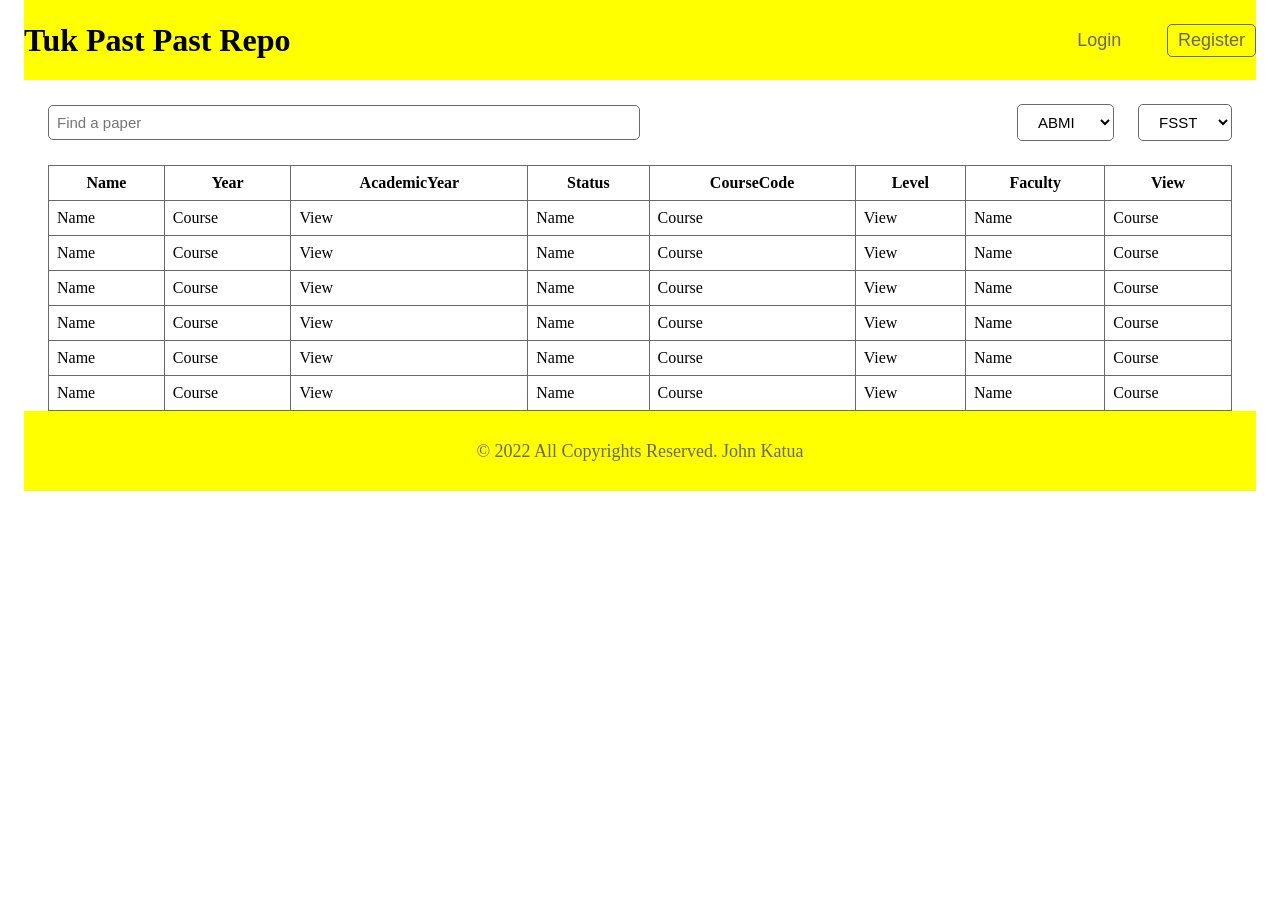
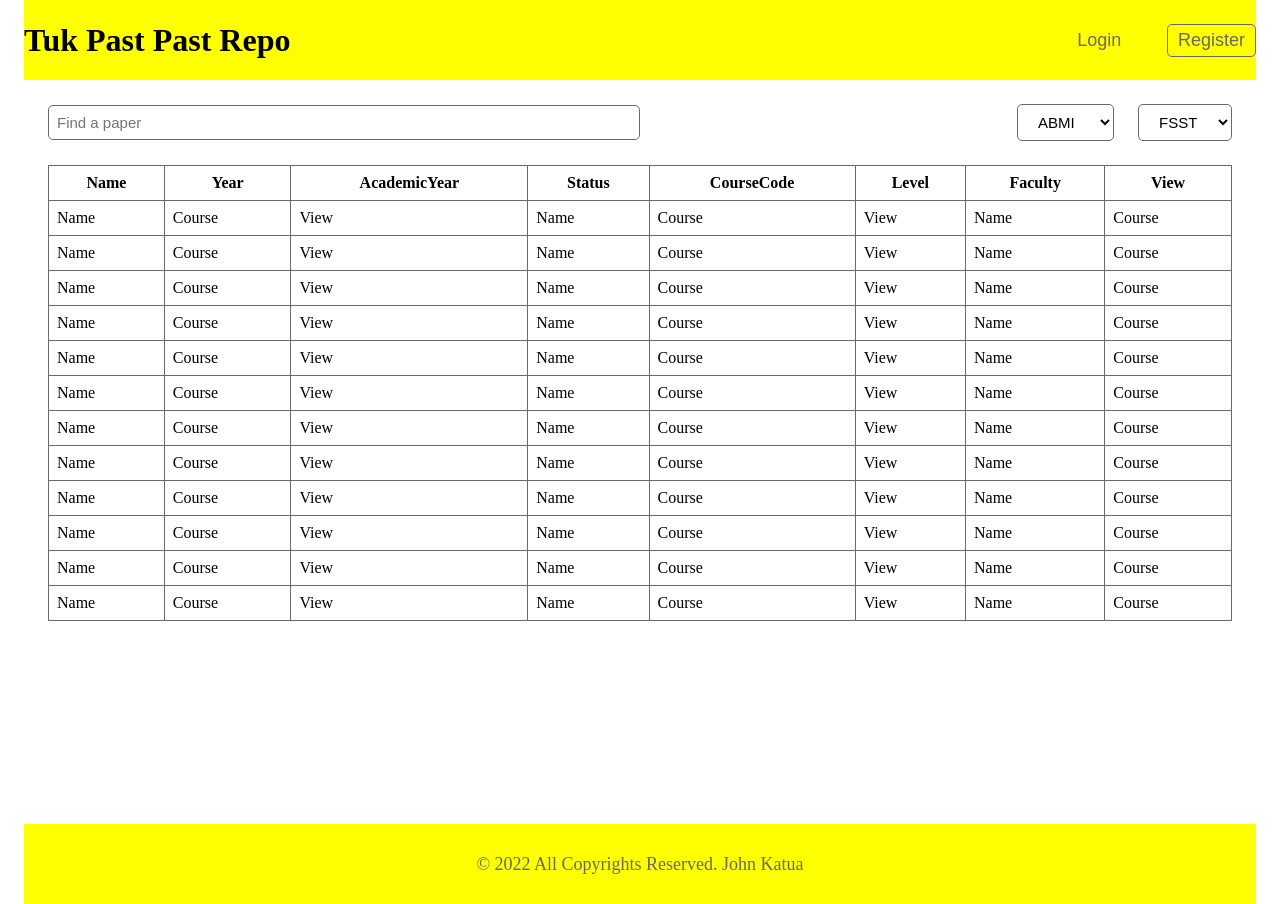
Before and after one commit to johnkatua/Tuk-Past-Paper-Repo, a React (Vite) app: page /details in a window 1280 px wide. Before the commit the page ends 800 px from the top, so only its background shows below. Built offline with nearby package versions, Linux system fonts and the light colour scheme.

Commit message:
added padding to the table

```diff
--- a/src/pages/Details.jsx
+++ b/src/pages/Details.jsx
@@ -89,6 +89,66 @@ const Details = () => {
             <td>Name</td>
             <td>Course</td>
           </tr>
+          <tr>
+            <td>Name</td>
+            <td>Course</td>
+            <td>View</td>
+            <td>Name</td>
+            <td>Course</td>
+            <td>View</td>
+            <td>Name</td>
+            <td>Course</td>
+          </tr>
+          <tr>
+            <td>Name</td>
+            <td>Course</td>
+            <td>View</td>
+            <td>Name</td>
+            <td>Course</td>
+            <td>View</td>
+            <td>Name</td>
+            <td>Course</td>
+          </tr>
+           <tr>
+            <td>Name</td>
+            <td>Course</td>
+            <td>View</td>
+            <td>Name</td>
+            <td>Course</td>
+            <td>View</td>
+            <td>Name</td>
+            <td>Course</td>
+          </tr>
+          <tr>
+            <td>Name</td>
+            <td>Course</td>
+            <td>View</td>
+            <td>Name</td>
+            <td>Course</td>
+            <td>View</td>
+            <td>Name</td>
+            <td>Course</td>
+          </tr>
+           <tr>
+            <td>Name</td>
+            <td>Course</td>
+            <td>View</td>
+            <td>Name</td>
+            <td>Course</td>
+            <td>View</td>
+            <td>Name</td>
+            <td>Course</td>
+          </tr>
+          <tr>
+            <td>Name</td>
+            <td>Course</td>
+            <td>View</td>
+            <td>Name</td>
+            <td>Course</td>
+            <td>View</td>
+            <td>Name</td>
+            <td>Course</td>
+          </tr>
         </table>
       </div>
     </div>
--- a/src/pages/index.css
+++ b/src/pages/index.css
@@ -44,7 +44,7 @@
 }
 
 .details--container {
-  height: 100%;
+  height: 90vh;
   /* background-color: wheat; */
 }
 
```
